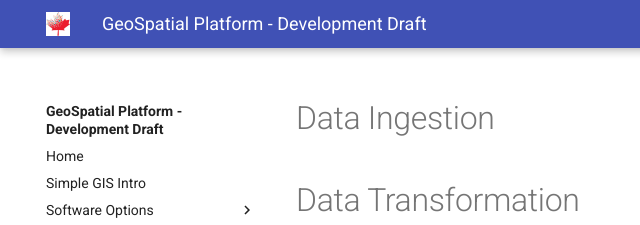
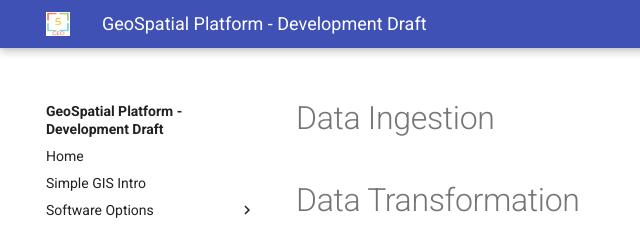
Before and after one commit to culkeri/devGuide, a plain HTML site: page etl/index.html in a window 1280 px wide. Shown: the top 225 px of the page, 0-640 px from the left. Drawn offline with Linux system fonts and the light colour scheme.

Commit message:
Add files via upload

```diff
--- a/etl/index.html
+++ b/etl/index.html
@@ -72,7 +72,7 @@
   <nav class="md-header__inner md-grid" aria-label="Header">
     <a href=".." title="GeoSpatial Platform - Development Draft" class="md-header__button md-logo" aria-label="GeoSpatial Platform - Development Draft" data-md-component="logo">
 
-  <img src="https://culkeri.github.io/devGuide/images/icon1.png" alt="logo">
+  <img src="https://culkeri.github.io/devGuide/images/logo.png" alt="logo">
 
     </a>
     <label class="md-header__button md-icon" for="__drawer">
@@ -151,7 +151,7 @@
   <label class="md-nav__title" for="__drawer">
     <a href=".." title="GeoSpatial Platform - Development Draft" class="md-nav__button md-logo" aria-label="GeoSpatial Platform - Development Draft" data-md-component="logo">
 
-  <img src="https://culkeri.github.io/devGuide/images/icon1.png" alt="logo">
+  <img src="https://culkeri.github.io/devGuide/images/logo.png" alt="logo">
 
     </a>
     GeoSpatial Platform - Development Draft
```
Also changed, not shown: 19115/index.html (+2 -2 lines), 404.html (+2 -2 lines), catalog/index.html (+2 -2 lines), find/index.html (+2 -2 lines), index.html (+2 -2 lines), intro/index.html (+2 -2 lines), options/index.html (+2 -2 lines), page3/index.html (+2 -2 lines), publish/index.html (+2 -2 lines), resources/index.html (+2 -2 lines), images/logo.PNG (added), 1 other file.
